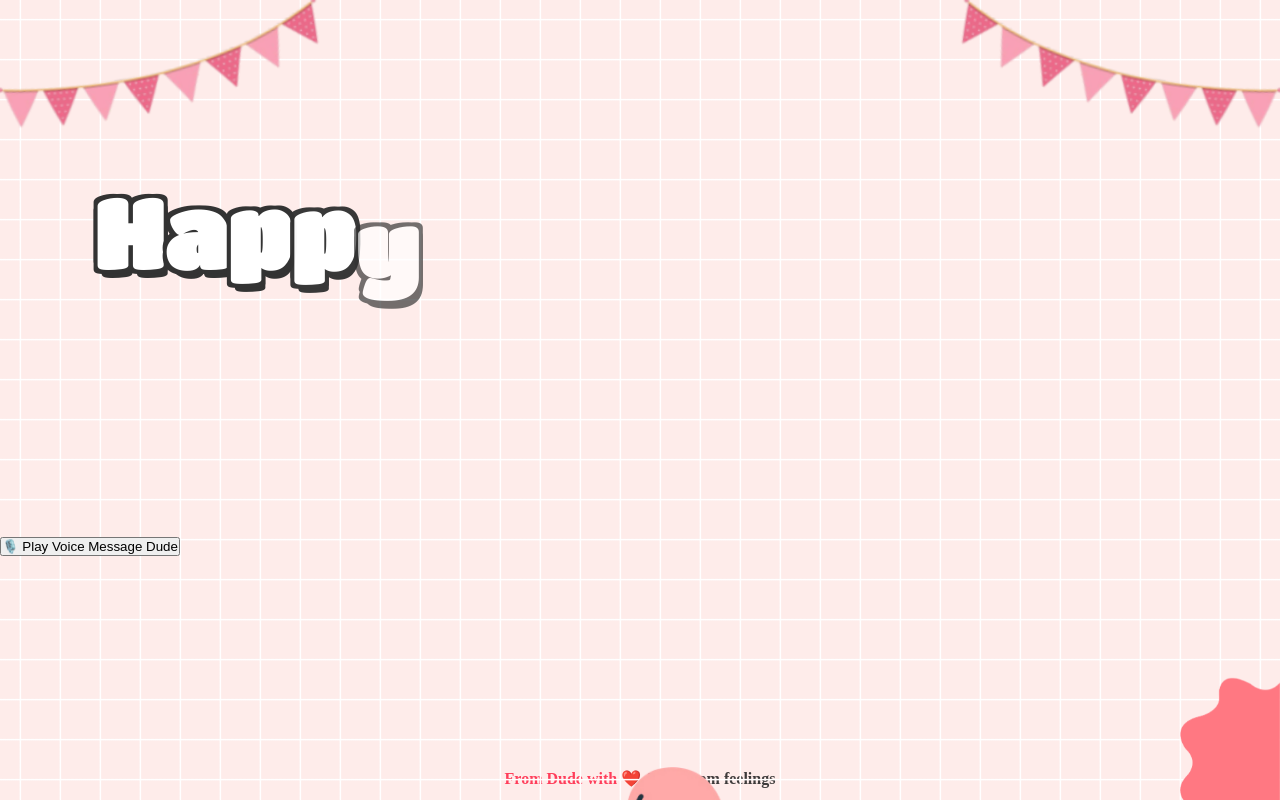
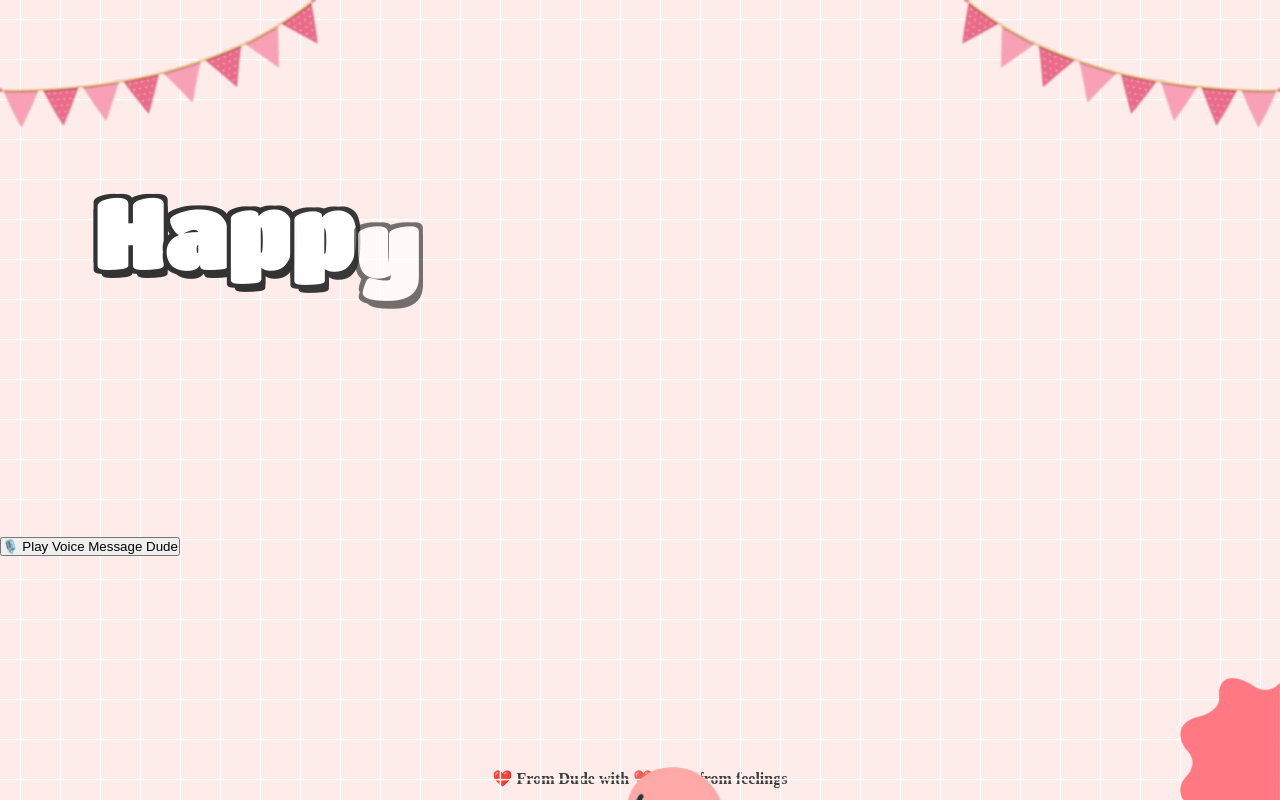
Before and after one commit to iammaani31/S_Birthday, a plain HTML site: page index.html in a window 1280 px wide. Drawn offline with nearby package versions, Linux system fonts and the light colour scheme; a web font is replaced by a local one.

Commit message:
Update text in index.html

```diff
--- a/index.html
+++ b/index.html
@@ -206,9 +206,9 @@
 
     <div id="copy">
       <p class="text-center text-white text-sm">
-        From Dude with ❤️
+        ️❤️
         <a href="https://www.instagram.com/iammaani31?igsh=ZmxtNXY3anAxOWhu"
-          >& ❤️ from feelings </a
+          >From Dude with ❤️ & ❤️ from feelings </a
         >
       </p>
     </div>
```
